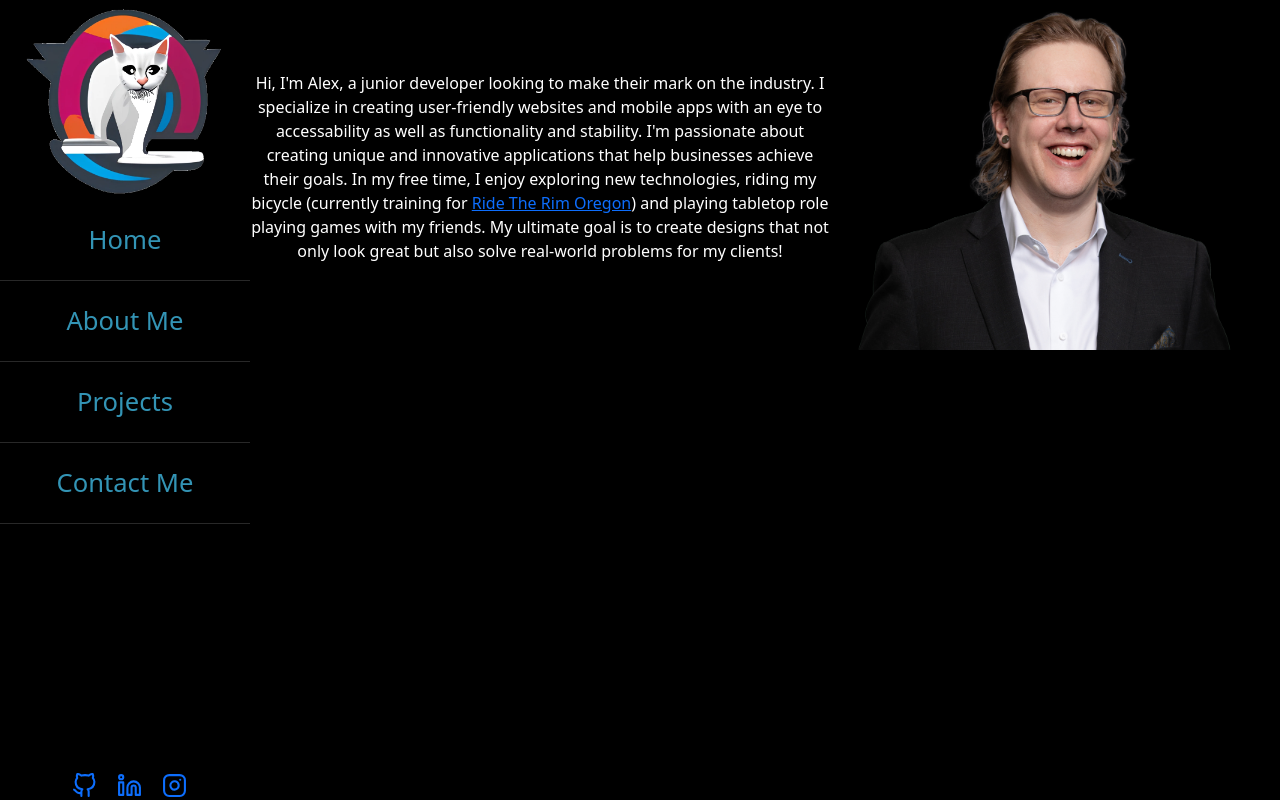
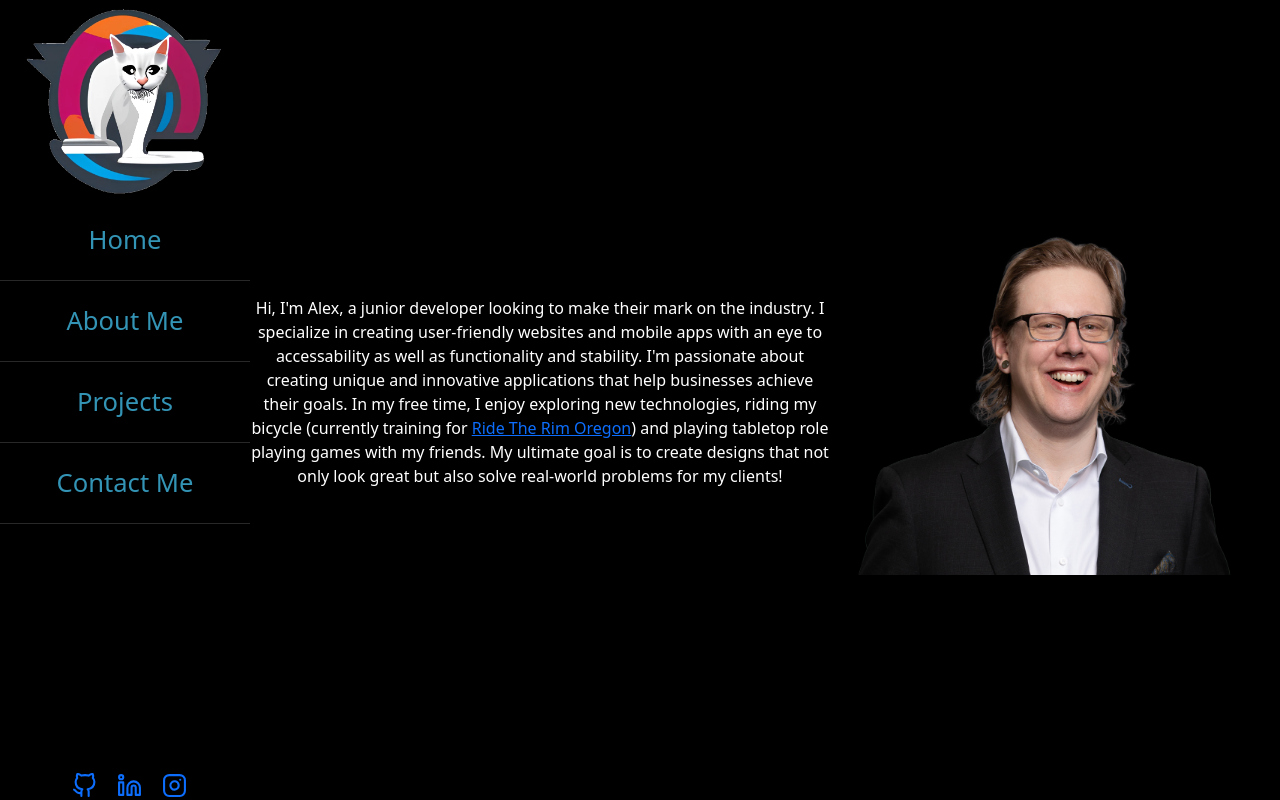
Before and after one commit to alexiusvdt/profile, a React (Create React App) app: page /about-me in a window 1280 px wide. Built offline with nearby package versions, Linux system fonts and the light colour scheme.

Commit message:
WIP: re-centering elements

```diff
--- a/src/components/AboutMe.js
+++ b/src/components/AboutMe.js
@@ -12,8 +12,9 @@ function AboutMe(){
       animate={{opacity: 1}}
       transition={{ duration: 0.5}}
       >
-       <div style ={{display: 'flex', alignItems: 'center', flexDirection: 'row'}}>
-          <div style={{ display:"flex", alignItems: "center", flexDirection: "row"}}>
+       <div style ={{display: 'flex', alignItems: 'center', flexDirection: 'row',
+        position: 'absolute', top:'0', bottom: '0', margin:'auto'}}>
+          <div>
             <P>Hi, I'm Alex, a junior developer looking to make their mark on the industry.
               I specialize in creating user-friendly websites and mobile apps with an eye to accessability
               as well as functionality and stability. I'm passionate about creating unique and innovative
--- a/src/components/ContactMe.js
+++ b/src/components/ContactMe.js
@@ -90,7 +90,8 @@ export const ContactForm = () => {
       animate={{opacity: 1}}
       transition={{ duration: 0.5}}
       >
-      <h3 style={{textAlign: "center", color: '#fff',  margin: '0', padding:'0', boxSizing:"border-box"}}>Hey, drop me a line! </h3>
+        <div style={{ paddingLeft: '200', alignItems: 'center', justifyContent: 'center', flexDirection: 'column', position: 'absolute', top:'0', bottom: '0', margin:'0'}}>
+      <h3 style={{textAlign: "center", color: '#fff', boxSizing:"border-box"}}>Hey, drop me a line! </h3>
       <StyledContactForm>
         <form ref={form} onSubmit={sendEmail}>
           <label>Name</label>
@@ -106,6 +107,7 @@ export const ContactForm = () => {
             Email sent successfully!</Alert>
           )}
         </StyledContactForm>
+      </div>
     </m.div>
     </>
   );
--- a/src/components/Main.js
+++ b/src/components/Main.js
@@ -11,7 +11,7 @@ function Main(){
       >
       <div>
         <h1 style={{textAlign: 'center', justifyContent: 'center',  color: '#fff'}}>
-          This is going to be a splash animation! Wow!
+          Hi, I'm Alex!
         </h1>
       </div>
     </m.div>
```
Lines whose indentation alone changed are shown as unchanged.
